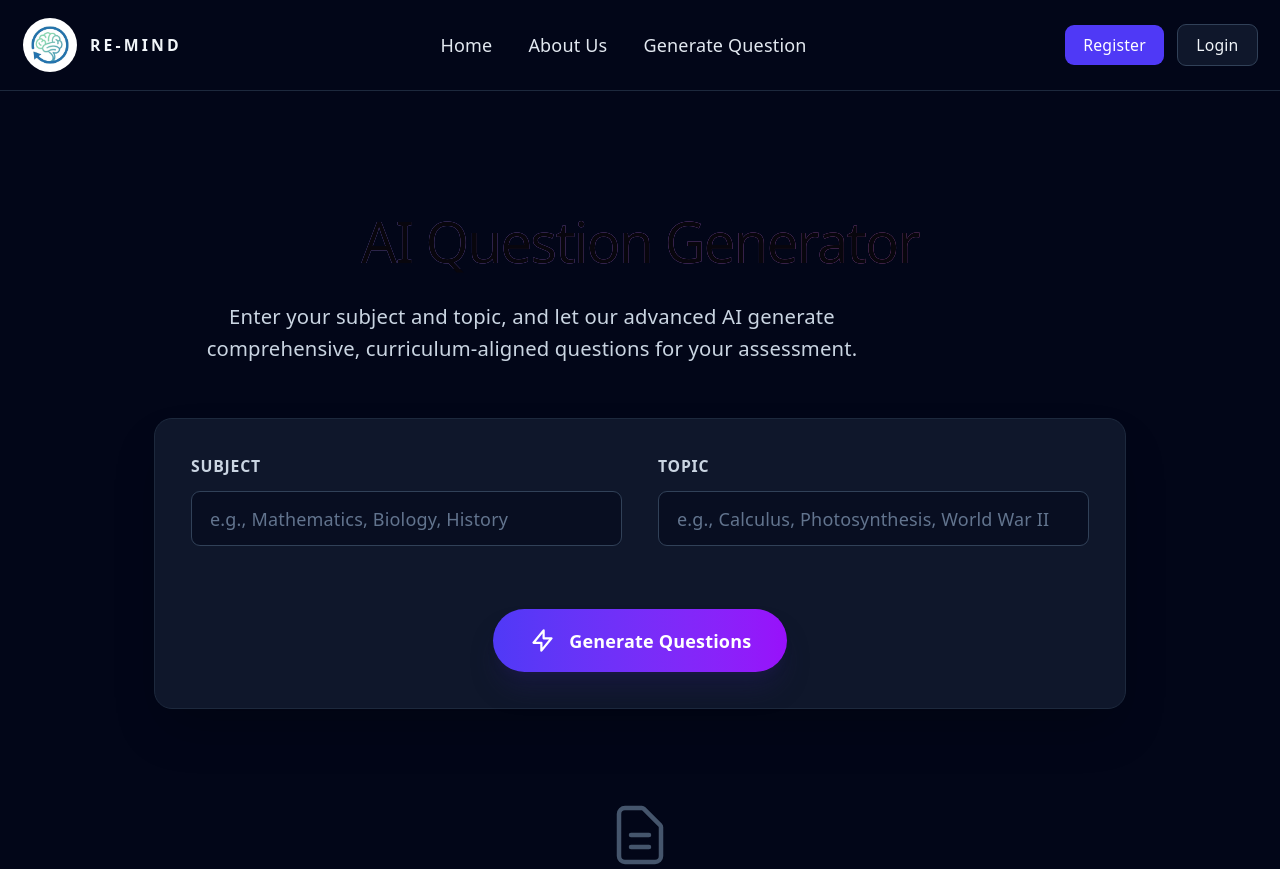
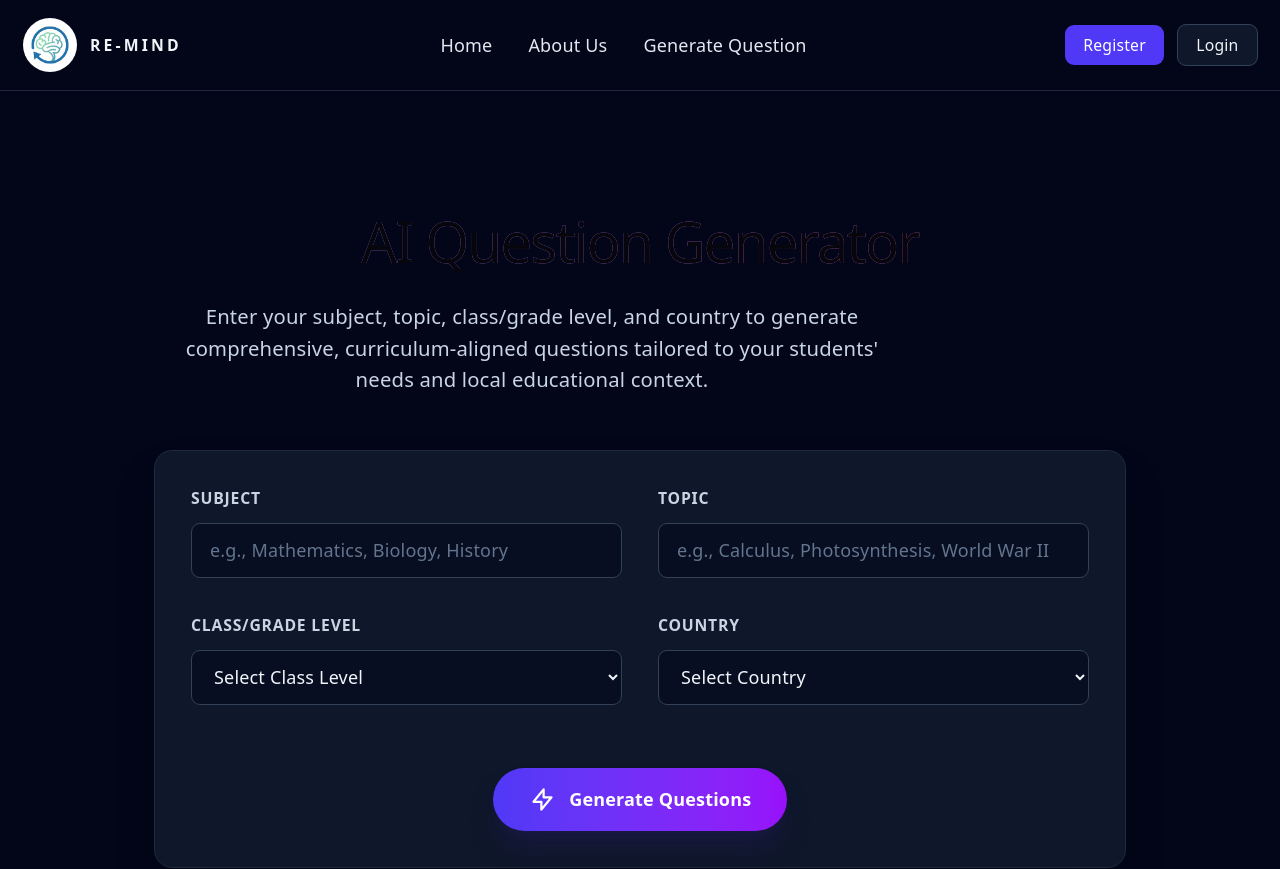
Before and after one commit to Raymondtawiah/re-mind, a React (Vite) app: page /generate in a window 1280 px wide. Shown: the top 869 px of the page. Built offline with nearby package versions, Linux system fonts and the light colour scheme.

Commit message:
modified

```diff
--- a/src/pages/Generate.jsx
+++ b/src/pages/Generate.jsx
@@ -4,6 +4,8 @@ function Generate() {
   const [formData, setFormData] = useState({
     subject: "",
     topic: "",
+    classLevel: "",
+    country: "",
   });
   const [isLoading, setIsLoading] = useState(false);
   const [generatedQuestions, setGeneratedQuestions] = useState(null);
@@ -19,8 +21,8 @@ function Generate() {
 
    const handleGenerateQuestions = async (e) => {
      e.preventDefault();
-    if (!formData.subject.trim() || !formData.topic.trim()) {
-      alert("Please fill in both Subject and Topic");
+     if (!formData.subject.trim() || !formData.topic.trim() || !formData.classLevel.trim() || !formData.country.trim()) {
+       alert("Please fill in all fields: Subject, Topic, Class Level, and Country");
        return;
      }
 
@@ -31,22 +33,27 @@ function Generate() {
        setGeneratedQuestions({
          subject: formData.subject,
          topic: formData.topic,
+         classLevel: formData.classLevel,
+         country: formData.country,
          questions: [
            {
              id: 1,
-            question: `What is the primary concept of ${formData.topic} in ${formData.subject}?`,
+             question: `What is the primary concept of ${formData.topic} in ${formData.subject} for ${formData.classLevel} students in ${formData.country}?`,
              type: "multiple-choice",
              options: ["Option A", "Option B", "Option C", "Option D"],
+             markingScheme: `Correct Answer: Option B. Explanation: This option correctly identifies the primary concept of ${formData.topic} in ${formData.subject} as per the ${formData.country}'s ${formData.classLevel} curriculum. Marking: 1 mark for correct answer, 0 for incorrect.`,
            },
            {
              id: 2,
-            question: `Explain the importance of ${formData.topic} in ${formData.subject}.`,
+             question: `Explain the importance of ${formData.topic} in ${formData.subject} for ${formData.classLevel} level in ${formData.country}'s educational context.`,
              type: "essay",
+             markingScheme: `Marking Criteria for ${formData.topic} in ${formData.subject}:\n- Content Accuracy (0-3 marks): Explanation of importance with relevant facts.\n- Understanding of Context (0-2 marks): Relation to ${formData.country}'s educational setting.\n- Examples (0-2 marks): Use of relevant examples.\n- Communication (0-1 mark): Clarity and coherence.\nTotal: 8 marks.`,
            },
            {
              id: 3,
-            question: `How does ${formData.topic} relate to real-world applications in ${formData.subject}?`,
+             question: `How does ${formData.topic} relate to real-world applications in ${formData.subject} considering ${formData.country}'s educational curriculum?`,
              type: "short-answer",
+             markingScheme: `Acceptable Answer Key: Students should mention at least one real-world application of ${formData.topic} in ${formData.subject} that is relevant to ${formData.country}. Marking: 1 mark for identifying a real-world application, 1 mark for explaining the connection, 1 mark for providing a specific example from ${formData.country}'s context. Total: 3 marks.`,
            },
          ],
        });
@@ -73,7 +80,7 @@ function Generate() {
              AI Question Generator
            </h1>
            <p className="text-slate-300 text-lg max-w-2xl mx-auto">
-            Enter your subject and topic, and let our advanced AI generate comprehensive, curriculum-aligned questions for your assessment.
+             Enter your subject, topic, class/grade level, and country to generate comprehensive, curriculum-aligned questions tailored to your students' needs and local educational context.
            </p>
          </div>
 
@@ -114,6 +121,96 @@ function Generate() {
                    className="w-full bg-slate-950/50 border border-slate-700 rounded-lg px-4 py-3 text-slate-100 placeholder-slate-500 focus:outline-none focus:ring-2 focus:ring-indigo-500 focus:border-transparent transition-all"
                  />
                </div>
+
+               {/* Class Level Input */}
+               <div>
+                 <label htmlFor="classLevel" className="block text-sm font-semibold text-slate-300 mb-3 uppercase tracking-wider">
+                   Class/Grade Level
+                 </label>
+                 <select
+                   id="classLevel"
+                   name="classLevel"
+                   required
+                   value={formData.classLevel}
+                   onChange={handleChange}
+                   className="w-full bg-slate-950/50 border border-slate-700 rounded-lg px-4 py-3 text-slate-100 placeholder-slate-500 focus:outline-none focus:ring-2 focus:ring-indigo-500 focus:border-transparent transition-all"
+                 >
+                   <option value="">Select Class Level</option>
+                   <option value="Grade 1">Grade 1</option>
+                   <option value="Grade 2">Grade 2</option>
+                   <option value="Grade 3">Grade 3</option>
+                   <option value="Grade 4">Grade 4</option>
+                   <option value="Grade 5">Grade 5</option>
+                   <option value="Grade 6">Grade 6</option>
+                   <option value="Grade 7">Grade 7</option>
+                   <option value="Grade 8">Grade 8</option>
+                   <option value="Grade 9">Grade 9</option>
+                   <option value="Grade 10">Grade 10</option>
+                   <option value="Grade 11">Grade 11</option>
+                   <option value="Grade 12">Grade 12</option>
+                   <option value="Primary 1">Primary 1</option>
+                   <option value="Primary 2">Primary 2</option>
+                   <option value="Primary 3">Primary 3</option>
+                   <option value="Primary 4">Primary 4</option>
+                   <option value="Primary 5">Primary 5</option>
+                   <option value="Primary 6">Primary 6</option>
+                   <option value="Year 1">Year 1</option>
+                   <option value="Year 2">Year 2</option>
+                   <option value="Year 3">Year 3</option>
+                   <option value="Year 4">Year 4</option>
+                   <option value="Year 5">Year 5</option>
+                   <option value="Year 6">Year 6</option>
+                   <option value="Year 7">Year 7</option>
+                   <option value="Year 8">Year 8</option>
+                   <option value="Year 9">Year 9</option>
+                   <option value="Year 10">Year 10</option>
+                   <option value="Year 11">Year 11</option>
+                   <option value="Year 12">Year 12</option>
+                   <option value="Freshman">Freshman</option>
+                   <option value="Sophomore">Sophomore</option>
+                   <option value="Junior">Junior</option>
+                   <option value="Senior">Senior</option>
+                 </select>
+               </div>
+
+               {/* Country Input */}
+               <div>
+                 <label htmlFor="country" className="block text-sm font-semibold text-slate-300 mb-3 uppercase tracking-wider">
+                   Country
+                 </label>
+                 <select
+                   id="country"
+                   name="country"
+                   required
+                   value={formData.country}
+                   onChange={handleChange}
+                   className="w-full bg-slate-950/50 border border-slate-700 rounded-lg px-4 py-3 text-slate-100 placeholder-slate-500 focus:outline-none focus:ring-2 focus:ring-indigo-500 focus:border-transparent transition-all"
+                 >
+                   <option value="">Select Country</option>
+                   <option value="United States">United States</option>
+                   <option value="United Kingdom">United Kingdom</option>
+                   <option value="Canada">Canada</option>
+                   <option value="Australia">Australia</option>
+                   <option value="Germany">Germany</option>
+                   <option value="France">France</option>
+                   <option value="India">India</option>
+                   <option value="Nigeria">Nigeria</option>
+                   <option value="Kenya">Kenya</option>
+                   <option value="South Africa">South Africa</option>
+                   <option value="Brazil">Brazil</option>
+                   <option value="Japan">Japan</option>
+                   <option value="China">China</option>
+                   <option value="Singapore">Singapore</option>
+                   <option value="Finland">Finland</option>
+                   <option value="Netherlands">Netherlands</option>
+                   <option value="Sweden">Sweden</option>
+                   <option value="Norway">Norway</option>
+                   <option value="UAE">UAE</option>
+                   <option value="Saudi Arabia">Saudi Arabia</option>
+                   <option value="Egypt">Egypt</option>
+                   <option value="Other">Other</option>
+                 </select>
+               </div>
              </div>
 
             {/* AI Submit Button */}
@@ -150,7 +247,10 @@ function Generate() {
              <div className="text-center mb-8">
                <h2 className="text-3xl font-bold mb-2">Generated Questions</h2>
                <p className="text-slate-400">
-                <span className="font-semibold text-indigo-400">{generatedQuestions.subject}</span> - <span className="font-semibold text-purple-400">{generatedQuestions.topic}</span>
+                 <span className="font-semibold text-indigo-400">{generatedQuestions.subject}</span> -
+                 <span className="font-semibold text-purple-400">{generatedQuestions.topic}</span> |
+                 <span className="font-semibold text-pink-400">{generatedQuestions.classLevel}</span> |
+                 <span className="font-semibold text-emerald-400">{generatedQuestions.country}</span>
                </p>
              </div>
 
@@ -260,55 +360,9 @@ function Generate() {
                            <h4 className="text-lg font-semibold text-white mb-3">
                              {q.question}
                            </h4>
-
-                          {q.type === "multiple-choice" && (
-                            <div>
-                              <div className="bg-emerald-600/20 border border-emerald-500/30 rounded-lg p-4 mb-3">
-                                <p className="text-emerald-300 font-semibold">Correct Answer: <span className="text-emerald-200">Option B</span></p>
-                                <p className="text-slate-300 text-sm mt-2">This option accurately represents the primary concept.</p>
+                           <div className="bg-slate-800/50 border border-slate-700 rounded-lg p-4">
+                             <p className="text-slate-300 whitespace-pre-line">{q.markingScheme}</p>
                            </div>
-                              <div className="text-slate-300">
-                                <p className="font-medium mb-2 text-slate-200">Marking Points:</p>
-                                <ul className="list-disc list-inside space-y-1 text-sm text-slate-400">
-                                  <li>Correct answer: 1 mark</li>
-                                  <li>Incorrect or no answer: 0 marks</li>
-                                </ul>
-                              </div>
-                            </div>
-                          )}
-
-                          {q.type === "essay" && (
-                            <div>
-                              <div className="bg-slate-800/50 border border-slate-700 rounded-lg p-4 mb-3">
-                                <p className="text-slate-200 font-medium mb-2">Marking Criteria:</p>
-                                <ul className="space-y-2 text-sm text-slate-300">
-                                  <li><span className="font-medium">Content Accuracy (0-3 marks):</span> How well the student explains the importance</li>
-                                  <li><span className="font-medium">Clarity (0-2 marks):</span> Coherence and organization of thoughts</li>
-                                  <li><span className="font-medium">Examples (0-2 marks):</span> Relevant practical examples provided</li>
-                                  <li><span className="font-medium">Grammar (0-1 mark):</span> Language and presentation</li>
-                                </ul>
-                              </div>
-                              <p className="text-slate-300"><span className="font-medium">Total: 8 marks</span></p>
-                            </div>
-                          )}
-
-                          {q.type === "short-answer" && (
-                            <div>
-                              <div className="bg-slate-800/50 border border-slate-700 rounded-lg p-4 mb-3">
-                                <p className="text-slate-200 font-medium mb-2">Acceptable Answer Key:</p>
-                                <p className="text-slate-300">Students should mention the connection between the concept and real-world scenarios, with specific examples and clear explanation.</p>
-                              </div>
-                              <div className="text-slate-300">
-                                <p className="font-medium mb-2 text-slate-200">Marking Points:</p>
-                                <ul className="list-disc list-inside space-y-1 text-sm text-slate-400">
-                                  <li>Clear relationship identified: 1 mark</li>
-                                  <li>Example provided: 1 mark</li>
-                                  <li>Explanation: 1 mark</li>
-                                  <li>Total: 3 marks</li>
-                                </ul>
-                              </div>
-                            </div>
-                          )}
                          </div>
                        </div>
                      </div>
@@ -368,7 +422,7 @@ function Generate() {
                />
              </svg>
              <p className="text-slate-400 text-lg">
-              Enter your subject and topic to generate AI-powered questions
+               Enter your subject, topic, class level, and country to generate AI-powered questions
              </p>
            </div>
          )}
```
Also changed, not shown: 1 other file (tests, documents, lock files or other folders). Lines whose indentation alone changed are shown as unchanged.
